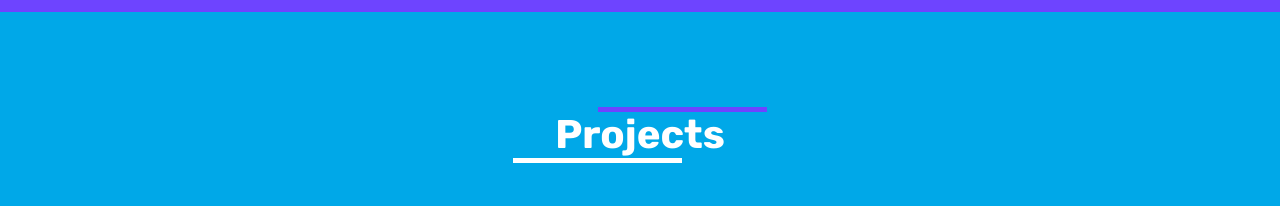
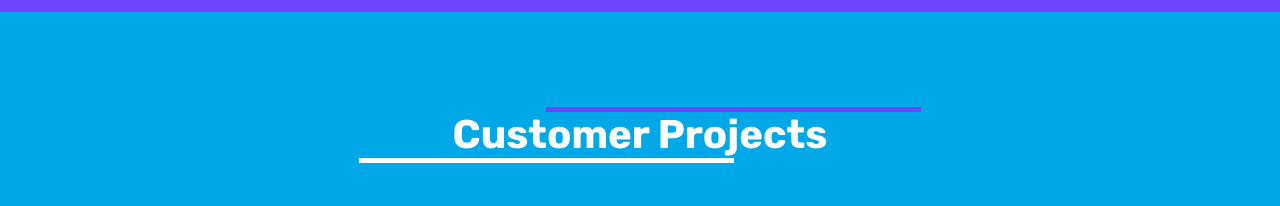
Before and after one commit to Amermob/react-portfolio, a React (Vite) app: page / in a window 1280 px wide. Shown: the part 1188-1394 px from the top of the page. Built offline with nearby package versions, Linux system fonts and the light colour scheme.

Commit message:
Update Portfolio.jsx

```diff
--- a/src/Portfolio.jsx
+++ b/src/Portfolio.jsx
@@ -45,7 +45,7 @@ export default function Portfolio() {
       <Landing />
       <Title title={"about me"} />
       <Me />
-      <Title title={"projects"} />
+      <Title title={"Customer Projects"} />
       <div className="container">
         <div id="projects" className="projects">
           {projectsList}
```
